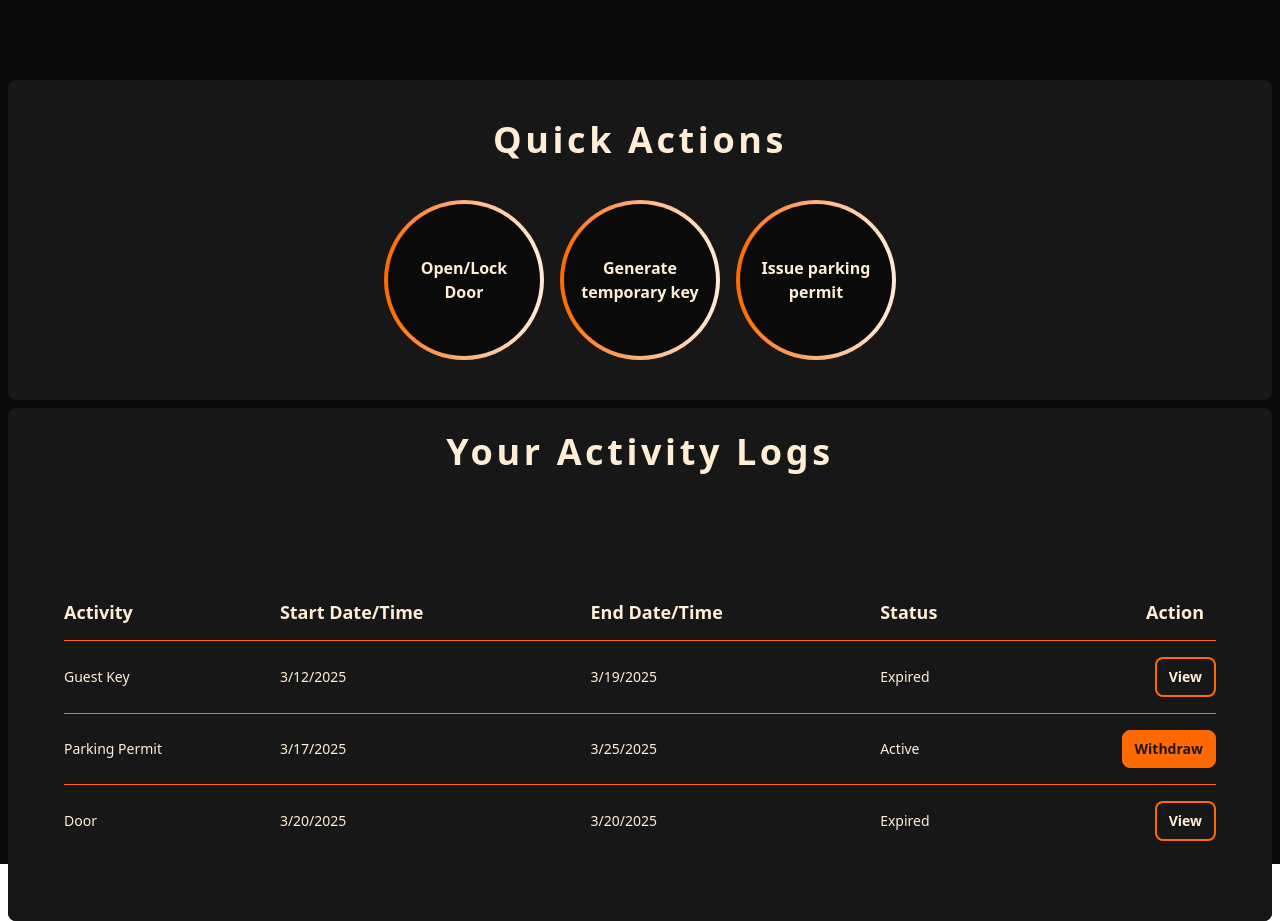
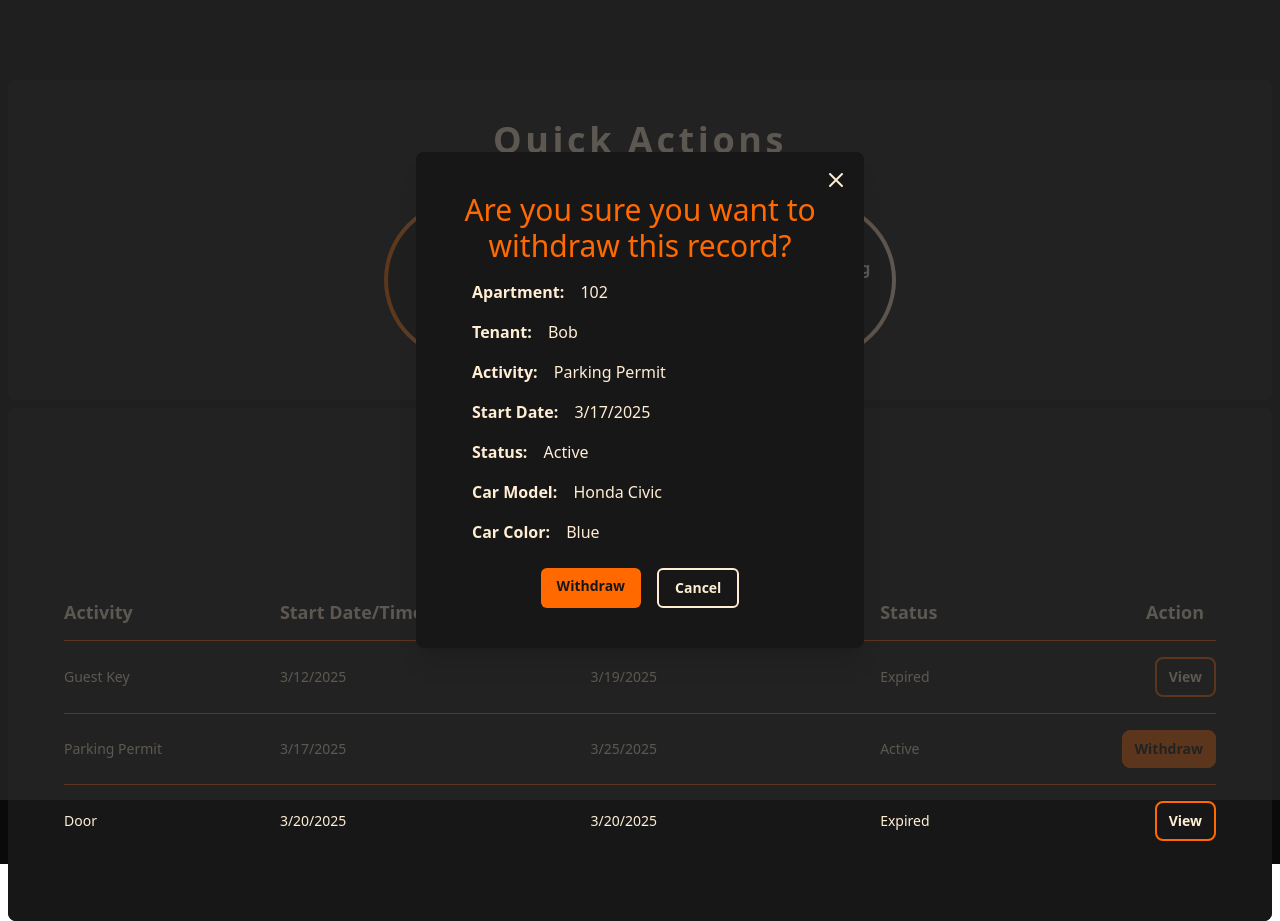
Before and after one commit to clarktr1/2025-Cohort-Team-2, a React (Vite) app in the folder frontend/: page /access in a window 1280 px wide. Both pictures are taken after a click on the button "Withdraw". Built offline with nearby package versions, Linux system fonts and the light colour scheme.

Commit message:
create withdraw modal

```diff
--- a/frontend/src/components/AccessControlActivities.tsx
+++ b/frontend/src/components/AccessControlActivities.tsx
@@ -1,5 +1,6 @@
-import { useState } from "react";
+import React, { useState } from "react";
 import ViewRecordModal from "./ViewRecordModal";
+import WithdrawRecordModal from "./WithdrawRecordModal";
 import { RecordData } from "../types/types";
 
 const dummyActivities: RecordData[] = [
@@ -33,9 +34,13 @@ const dummyActivities: RecordData[] = [
 ];
 
 const AccessControlActivitiesTable: React.FC = () => {
-    // State to hold the selected record for viewing.
+    // State for the "view" modal.
     const [selectedRecord, setSelectedRecord] = useState<RecordData | null>(null);
     const [isViewModalOpen, setIsViewModalOpen] = useState(false);
+
+    // State for the "withdraw" modal.
+    const [selectedWithdrawRecord, setSelectedWithdrawRecord] = useState<RecordData | null>(null);
+    const [isWithdrawModalOpen, setIsWithdrawModalOpen] = useState(false);
 
     const openViewModal = (record: RecordData) => {
         setSelectedRecord(record);
@@ -45,6 +50,23 @@ const AccessControlActivitiesTable: React.FC = () => {
     const closeViewModal = () => {
         setIsViewModalOpen(false);
         setSelectedRecord(null);
+    };
+
+    const openWithdrawModal = (record: RecordData) => {
+        setSelectedWithdrawRecord(record);
+        setIsWithdrawModalOpen(true);
+    };
+
+    const closeWithdrawModal = () => {
+        setIsWithdrawModalOpen(false);
+        setSelectedWithdrawRecord(null);
+    };
+
+    // Dummy function to simulate record update after withdrawal.
+    const handleWithdraw = (updatedRecord: RecordData) => {
+        // In a real scenario, update your record in state or re-fetch from DB.
+        console.log("Record updated:", updatedRecord);
+        // Here you might update dummyActivities, or trigger a re-fetch.
     };
 
     return (
@@ -125,7 +147,7 @@ const AccessControlActivitiesTable: React.FC = () => {
                                                                     </button>
                                                                 ) : (
                                                                     <button
-                                                                        onClick={() => { }}
+                                                                        onClick={() => openWithdrawModal(activity)}
                                                                         className="text-neutral-900 font-bold bg-orange-500 border border-orange-500 py-2 px-3 rounded-lg cursor-pointer hover:bg-orange-400 hover:border-orange-400"
                                                                     >
                                                                         Withdraw
@@ -145,6 +167,7 @@ const AccessControlActivitiesTable: React.FC = () => {
                     </div>
                 </div>
             </div>
+            {/* Render ViewRecordModal */}
             {selectedRecord && (
                 <ViewRecordModal
                     isOpen={isViewModalOpen}
@@ -152,6 +175,15 @@ const AccessControlActivitiesTable: React.FC = () => {
                     record={selectedRecord}
                 />
             )}
+            {/* Render WithdrawRecordModal */}
+            {selectedWithdrawRecord && (
+                <WithdrawRecordModal
+                    isOpen={isWithdrawModalOpen}
+                    onClose={closeWithdrawModal}
+                    record={selectedWithdrawRecord}
+                    onWithdraw={handleWithdraw}
+                />
+            )}
         </div>
     );
 };
--- /dev/null
+++ b/frontend/src/components/WithdrawRecordModal.tsx
@@ -0,0 +1,85 @@
+
+import { RecordData, WithdrawRecordModalProps } from "../types/types";
+
+
+const WithdrawRecordModal: React.FC<WithdrawRecordModalProps> = ({ isOpen, onClose, record, onWithdraw }) => {
+    if (!isOpen) return null;
+
+    const handleWithdraw = () => {
+        // Simulate updating the record: set status to Expired and update end date.
+        const updatedRecord: RecordData = {
+            ...record,
+            status: "Expired",
+            endDate: new Date().toLocaleDateString(),
+        };
+        onWithdraw(updatedRecord);
+        onClose();
+    };
+
+    return (
+        <div className="relative z-10" role="dialog" aria-modal="true">
+            {/* Background backdrop */}
+            <div className="fixed inset-0 bg-neutral-800/75 transition-opacity" aria-hidden="true"></div>
+            <div className="fixed inset-0 z-10 w-screen overflow-y-auto">
+                <div className="flex min-h-full items-center justify-center p-4 text-center">
+                    {/* Modal panel */}
+                    <div className="relative transform overflow-hidden rounded-lg bg-neutral-900 px-4 pb-4 pt-5 text-left shadow-xl transition-all sm:my-8 sm:max-w-md sm:p-6">
+                        {/* Close button */}
+                        <div className="absolute right-0 top-0 pr-4 pt-4">
+                            <button
+                                type="button"
+                                onClick={onClose}
+                                className="rounded-md bg-neutral-900 text-orange-100 hover:text-orange-200 focus:outline-none focus:ring-2 focus:ring-orange-500 focus:ring-offset-2"
+                            >
+                                <span className="sr-only">Close</span>
+                                <svg className="h-6 w-6" fill="none" viewBox="0 0 24 24" stroke="currentColor">
+                                    <path strokeLinecap="round" strokeLinejoin="round" strokeWidth={2} d="M6 18L18 6M6 6l12 12" />
+                                </svg>
+                            </button>
+                        </div>
+                        {/* Modal content */}
+                        <div className="text-center m-4">
+                            <h3 className="text-3xl font-medium text-orange-500">
+                                Are you sure you want to withdraw this record?
+                            </h3>
+                            <div className="m-4 text-orange-100 text-left space-y-4">
+                                <p><span className="font-black mr-3">Apartment:</span> {record.apartmentNumber}</p>
+                                <p><span className="font-black mr-3">Tenant:</span> {record.tenantName}</p>
+                                <p><span className="font-black mr-3">Activity:</span> {record.activityName}</p>
+                                <p><span className="font-black mr-3">Start Date:</span> {record.startDate}</p>
+                                <p><span className="font-black mr-3">Status:</span> {record.status}</p>
+                                {record.activityName.toLowerCase() === "parking permit" && (
+                                    <>
+                                        <p><span className="font-black mr-3">Car Model:</span> {record.carModel}</p>
+                                        <p><span className="font-black mr-3">Car Color:</span> {record.carColor}</p>
+                                    </>
+                                )}
+                                {record.activityName.toLowerCase() === "temporary key" && record.description && (
+                                    <p><span className="font-black mr-3">Description:</span> {record.description}</p>
+                                )}
+                            </div>
+                            <div className="mt-6 flex justify-center gap-4">
+                                <button
+                                    type="button"
+                                    onClick={handleWithdraw}
+                                    className="inline-flex rounded-md bg-orange-500 px-4 py-2 text-sm font-bold text-neutral-900 hover:bg-orange-400"
+                                >
+                                    Withdraw
+                                </button>
+                                <button
+                                    type="button"
+                                    onClick={onClose}
+                                    className="inline-flex rounded-md border-2 border-orange-100 bg-neutral-900 px-4 py-2 text-sm font-semibold text-orange-100 hover:bg-neutral-800"
+                                >
+                                    Cancel
+                                </button>
+                            </div>
+                        </div>
+                    </div>
+                </div>
+            </div>
+        </div>
+    );
+};
+
+export default WithdrawRecordModal;
```
Also changed, not shown: frontend/src/types/types.tsx (+7 -0 lines).
